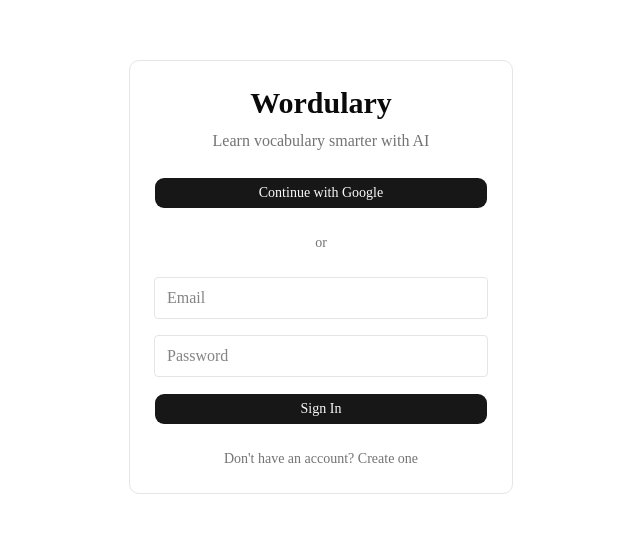
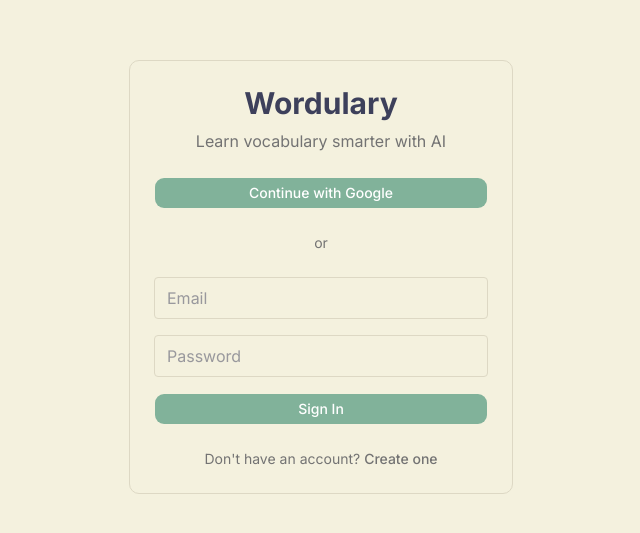
Before and after one commit to ChaminduD/wordulary, a Next.js app: page /login in a window 1280 px wide. Shown: the part 123-656 px from the top of the page, without its empty margins (319-959 px from the left). Built offline with nearby package versions, Linux system fonts and the light colour scheme; no server answers.

Commit message:
Update font, color palette and term page

```diff
--- a/src/app/dashboard/terms/[id]/page.tsx
+++ b/src/app/dashboard/terms/[id]/page.tsx
@@ -50,17 +50,17 @@ export default async function TermPage({ params, }: PageProps) {
     return (
         <div className="space-y-6">
             <div>
-                <h1 className="text-2xl font-bold">
+                <h1 className="text-3xl font-semibold tracking-tight">
                     {term.term}
                 </h1>
 
-                <p className="text-muted-foreground">
+                <p className="mt-1 text-sm text-muted-foreground capitalize">
                     {term.term_type}
                 </p>
             </div>
 
-            <div className="rounded-lg border p-6">
-                <div className="mb-4 border-b-2 pb-2">
+            <div className="rounded-xl border bg-card p-6 space-y-8">
+                <div>
                     <StatusSelector
                         termId={term.id}
                         status={term.status}
@@ -68,7 +68,7 @@ export default async function TermPage({ params, }: PageProps) {
                     />
                 </div>
 
-                <div className="mb-4 border-b-2 pb-2">
+                <div>
                     <CollectionSelector
                         termId={term.id}
                         collections={collections ?? []}
@@ -76,7 +76,7 @@ export default async function TermPage({ params, }: PageProps) {
                     />
                 </div>
 
-                <h2 className="mb-4 font-semibold">
+                <h2 className="text-lg font-semibold">
                     AI Content
                 </h2>
 
@@ -89,23 +89,23 @@ export default async function TermPage({ params, }: PageProps) {
                         <GenerateAiContentButton termId={term.id} />
                     </div>
                 ) : (
-                    <div className="space-y-6">
+                    <div className="space-y-8">
                         <div>
-                            <h3 className="font-medium">
+                            <h3 className="text-sm font-semibold text-muted-foreground">
                                 Definition
                             </h3>
 
-                            <p className="mt-2">
+                            <p className="mt-2 leading-7">
                                 {term.definition}
                             </p>
                         </div>
 
                         <div>
-                            <h3 className="font-medium">
+                            <h3 className="text-sm font-semibold text-muted-foreground">
                                 Examples
                             </h3>
 
-                            <ul className="mt-2 list-disc pl-5">
+                            <ul className="mt-2 list-disc space-y-2 pl-5">
                                 {term.example_sentences?.map(
                                     (
                                         example: string,
@@ -118,31 +118,31 @@ export default async function TermPage({ params, }: PageProps) {
                         </div>
 
                         <div>
-                            <h3 className="font-medium">
+                            <h3 className="text-sm font-semibold text-muted-foreground">
                                 Synonyms
                             </h3>
 
-                            <p className="mt-2">
+                            <p className="mt-2 leading-7">
                                 {term.synonyms?.join(", ")}
                             </p>
                         </div>
 
                         <div>
-                            <h3 className="font-medium">
+                            <h3 className="text-sm font-semibold text-muted-foreground">
                                 Antonyms
                             </h3>
 
-                            <p className="mt-2">
+                            <p className="mt-2 leading-7">
                                 {term.antonyms?.join(", ")}
                             </p>
                         </div>
 
                         <div>
-                            <h3 className="font-medium">
+                            <h3 className="text-sm font-semibold text-muted-foreground">
                                 Difficulty
                             </h3>
 
-                            <p className="mt-2 capitalize">
+                            <p className="mt-2 leading-7 capitalize">
                                 {term.difficulty}
                             </p>
                         </div>
@@ -150,11 +150,11 @@ export default async function TermPage({ params, }: PageProps) {
                 )}
             </div>
             <div className="rounded-lg border p-6">
-                <h2 className="font-semibold">
+                <h2 className="text-lg font-semibold text-destructive">
                     Danger Zone
                 </h2>
 
-                <p className="mt-2 text-sm text-muted-foreground">
+                <p className="mt-1 text-sm text-muted-foreground">
                     Permanently delete this term.
                 </p>
 
--- a/src/app/globals.css
+++ b/src/app/globals.css
@@ -7,8 +7,8 @@
 @theme inline {
   --color-background: var(--background);
   --color-foreground: var(--foreground);
-  --font-sans: var(--font-sans);
-  --font-mono: var(--font-geist-mono);
+  --font-sans: var(--font-inter);
+  --font-mono: ui-monospace, SFMono-Regular, Menlo, Monaco, Consolas, monospace;
   --font-heading: var(--font-sans);
   --color-sidebar-ring: var(--sidebar-ring);
   --color-sidebar-border: var(--sidebar-border);
@@ -49,23 +49,23 @@
 }
 
 :root {
-  --background: oklch(1 0 0);
-  --foreground: oklch(0.145 0 0);
-  --card: oklch(1 0 0);
-  --card-foreground: oklch(0.145 0 0);
-  --popover: oklch(1 0 0);
-  --popover-foreground: oklch(0.145 0 0);
-  --primary: oklch(0.205 0 0);
-  --primary-foreground: oklch(0.985 0 0);
-  --secondary: oklch(0.97 0 0);
-  --secondary-foreground: oklch(0.205 0 0);
+  --background: #F4F1DE;
+  --foreground: #3D405B;
+  --card: #FFFFFF;
+  --card-foreground: #3D405B;
+  --popover: #FFFFFF;
+  --popover-foreground: #3D405B;
+  --primary: #81B29A;
+  --primary-foreground: #FFFFFF;
+  --secondary: #F2CC8F;
+  --secondary-foreground: #3D405B;
   --muted: oklch(0.97 0 0);
   --muted-foreground: oklch(0.556 0 0);
-  --accent: oklch(0.97 0 0);
-  --accent-foreground: oklch(0.205 0 0);
+  --accent: #EDF3EE;
+  --accent-foreground: #3D405B;
   --destructive: oklch(0.577 0.245 27.325);
-  --border: oklch(0.922 0 0);
-  --input: oklch(0.922 0 0);
+  --border: #DDD8C4;
+  --input: #DDD8C4;
   --ring: oklch(0.708 0 0);
   --chart-1: oklch(0.87 0 0);
   --chart-2: oklch(0.556 0 0);
@@ -121,9 +121,11 @@
   * {
     @apply border-border outline-ring/50;
   }
+
   body {
     @apply bg-background text-foreground;
   }
+
   html {
     @apply font-sans;
   }
--- a/src/app/layout.tsx
+++ b/src/app/layout.tsx
@@ -1,20 +1,16 @@
 import type { Metadata } from "next";
-import { Geist, Geist_Mono } from "next/font/google";
+import { Inter } from "next/font/google";
 import "./globals.css";
 
-const geistSans = Geist({
-  variable: "--font-geist-sans",
-  subsets: ["latin"],
-});
-
-const geistMono = Geist_Mono({
-  variable: "--font-geist-mono",
-  subsets: ["latin"],
+const inter = Inter({
+    subsets: ["latin"],
+    variable: "--font-inter",
+    display: "swap",
 });
 
 export const metadata: Metadata = {
-  title: "Create Next App",
-  description: "Generated by create next app",
+  title: "Wordulary",
+  description: "Learn vocabulary smarter with AI",
 };
 
 export default function RootLayout({
@@ -25,7 +21,7 @@ export default function RootLayout({
   return (
     <html
       lang="en"
-      className={`${geistSans.variable} ${geistMono.variable} h-full antialiased`}
+      className={`${inter.variable} h-full antialiased`}
     >
       <body className="min-h-full flex flex-col">{children}</body>
     </html>
--- a/src/components/terms/generate-ai-content-button.tsx
+++ b/src/components/terms/generate-ai-content-button.tsx
@@ -55,7 +55,7 @@ export function GenerateAiContentButton({ termId, }: GenerateAiContentButtonProp
             >
                 {loading
                     ? "Generating..."
-                    : "Generate AI Content"}
+                    : "Generate"}
             </Button>
             {
                 error && (
--- a/src/components/terms/status-selector.tsx
+++ b/src/components/terms/status-selector.tsx
@@ -47,7 +47,11 @@ export function StatusSelector({ termId, status, aiGenerated }: StatusSelectorPr
     }
 
     return (
-        <>
+        <div className="space-y-2">
+            <h3 className="font-medium">
+                Status
+            </h3>
+
             <select
                 defaultValue={status}
                 onChange={handleChange}
@@ -80,8 +84,8 @@ export function StatusSelector({ termId, status, aiGenerated }: StatusSelectorPr
             )}
 
             {saving && (
-                <span className="text-sm text-muted-foreground">Saving...</span>
+                <span className="ml-2 text-sm text-muted-foreground">Saving...</span>
             )}
-        </>
+        </div>
     );
 }
```
